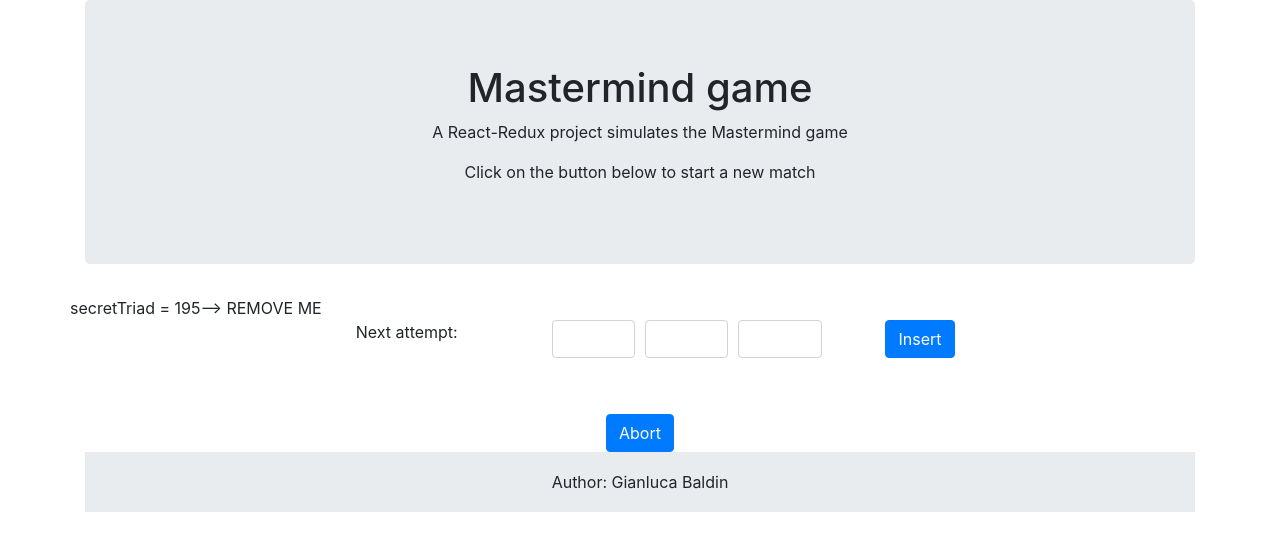
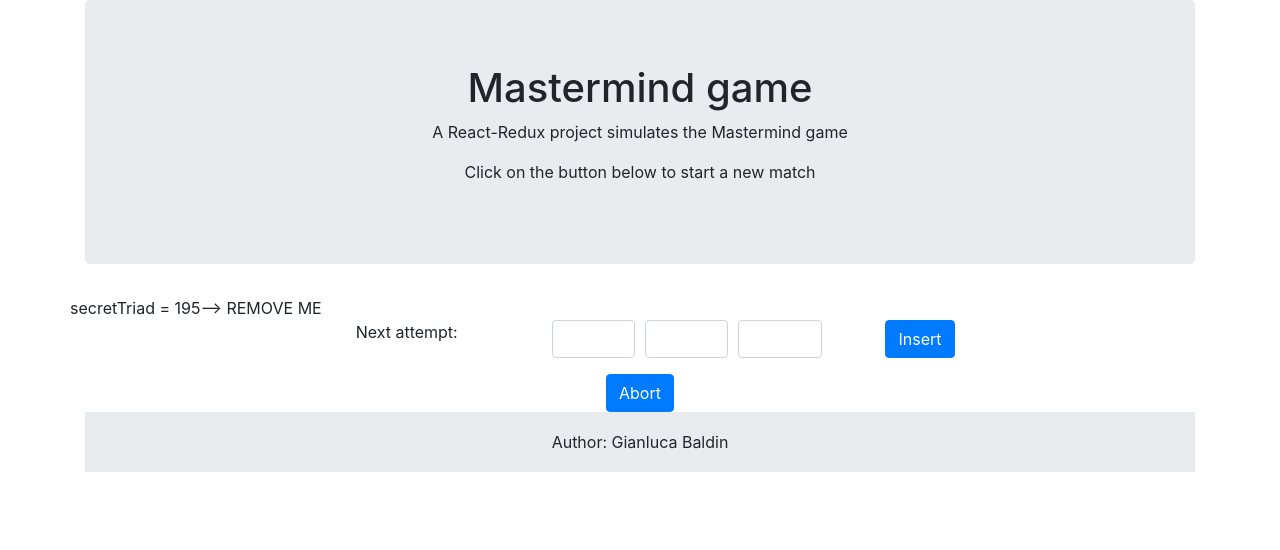
Before and after one commit to gianlucabaldin/mastermind, a React (Create React App) app: page / in a window 1280 px wide. Both pictures are taken after a click on the button "Start". Shown: the top 550 px of the page. Built offline with nearby package versions, Linux system fonts and the light colour scheme.

Commit message:
conditional error message

```diff
--- a/src/components/Attempt.jsx
+++ b/src/components/Attempt.jsx
@@ -83,11 +83,13 @@ const Attempt = ({ abort, insertAttempt }) => {
               </Button>
             </Form.Group>
           </Form.Row>
-          <Form.Row className="justify-content-md-center">
-            <Form.Group controlId="error" className="attempt__invalidMessage">
-              <Form.Label>{invalidMessage}</Form.Label>
-            </Form.Group>
-          </Form.Row>
+          {invalidMessage && invalidMessage !== "" && (
+            <Form.Row className="justify-content-md-center">
+              <Form.Group controlId="error" className="attempt__invalidMessage">
+                <Form.Label>{invalidMessage}</Form.Label>
+              </Form.Group>
+            </Form.Row>
+          )}
           <Button variant="primary" onClick={() => abort()}>
             Abort
           </Button>
```
